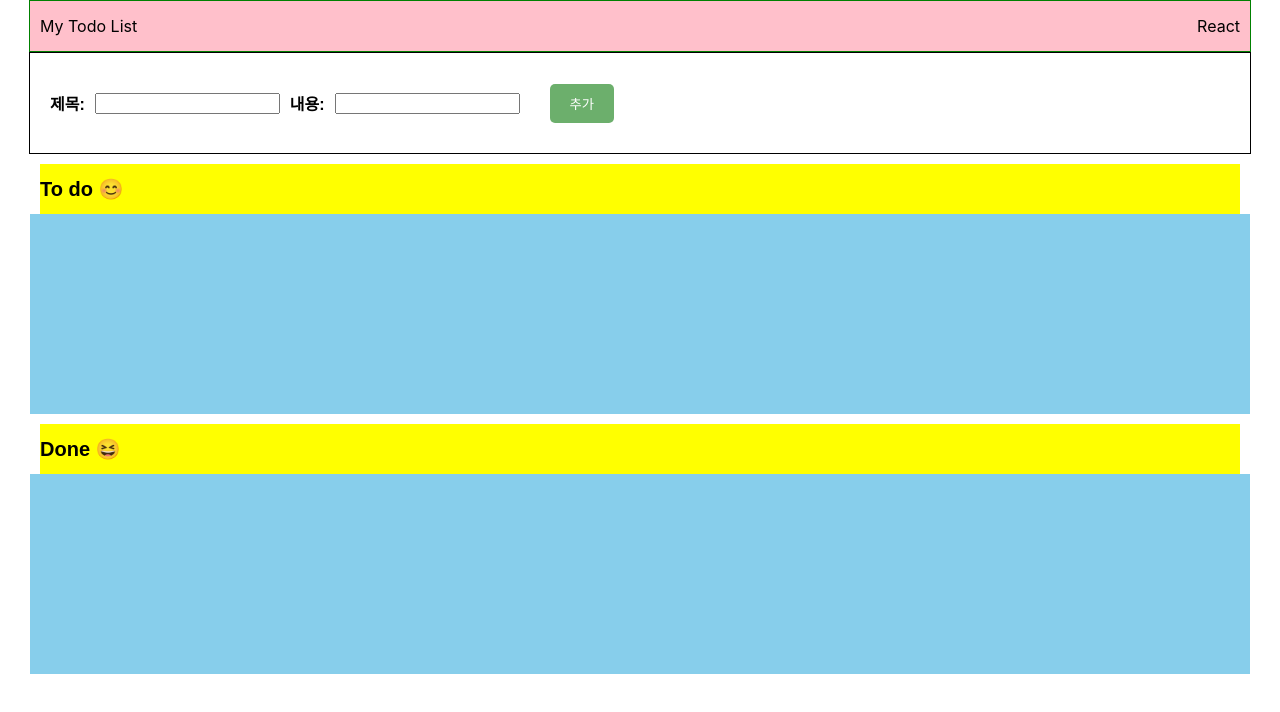
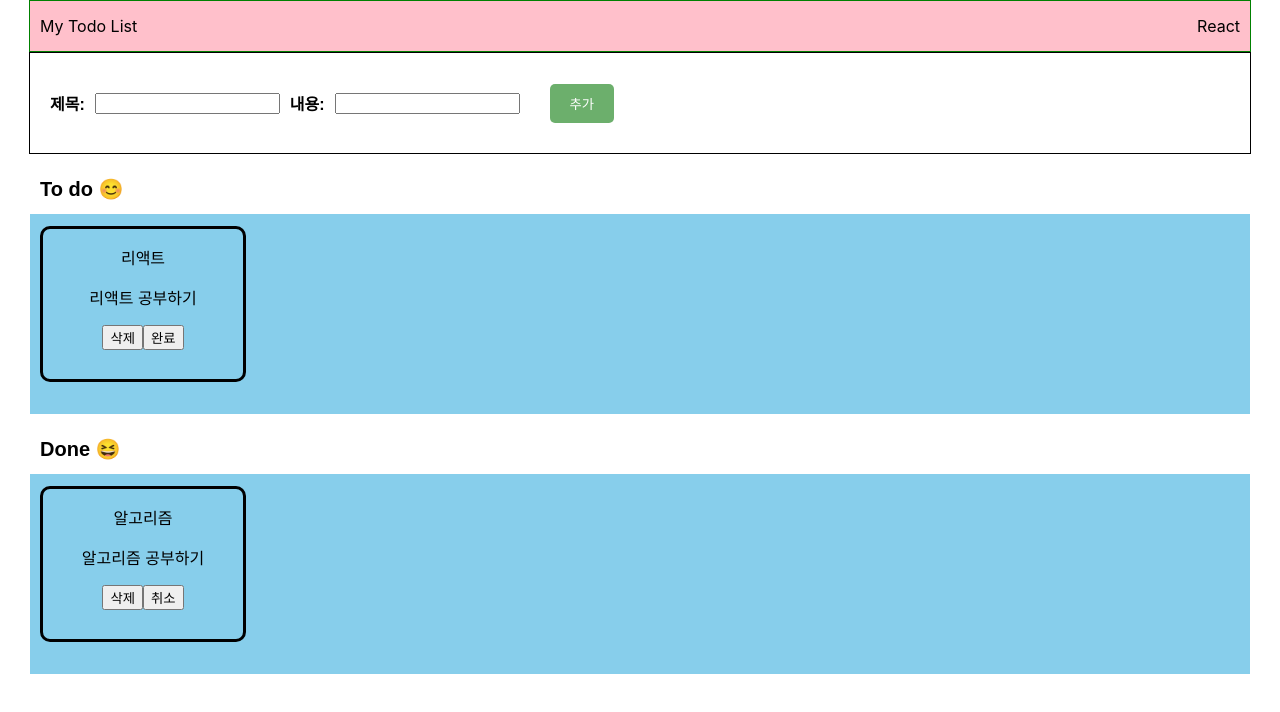
Before and after one commit to juninkorea95/Week2_TodoList, a React (Create React App) app: page / in a window 1280 px wide. Shown: the top 712 px of the page. Built offline with nearby package versions, Linux system fonts and the light colour scheme.

Commit message:
기능구현 모두 성공!!!! (isDone을 활용했으며, 스타일드 컴포넌트를 사용함)

```diff
--- a/src/App.js
+++ b/src/App.js
@@ -1,7 +1,57 @@
 import React from 'react'
+import { useState } from 'react'
 
 function App() {
 
+  // title 과 content 는 제목/내용 빈칸에 들어가는 글자의 상태를 그려주기 위해 만든 state
+  const [title, setTitle] = useState('')
+  const [content, setContent] = useState('')
+
+  const [todos, setTodos] = useState([
+    {id : 1, title: '리액트', content: '리액트 공부하기', isDone : 0},
+    {id : 2, title: '알고리즘', content: '알고리즘 공부하기', isDone : 1}
+  ])
+
+  console.log(todos)
+
+  // 이 상태로 title, content를 console로 찍어보면 '실시간'으로 내가 입력한 값이 콘솔에 찍히는 것을 확인할 수 있다.
+  // 이 말의 의미는, 이 값을 다른 함수 장치를 통해 다른 어딘가로 보내는 것도 가능하다는 뜻.
+  const titleChange = (e) => {setTitle(e.target.value)}
+  const contentChange = (e) => {setContent(e.target.value)}
+
+  const submitButtonHandler = () => {
+    // 두 인풋박스에 모두 입력값이 있다면
+    // 아래와 같은 newTodo라는 요소(객체의 형태)를 만들어 todos라는 배열의 다음요소로 넣어준다(넣어주는 동작은 setTodos가 한다).
+    if (title && content) {
+      const newTodo = {
+        id: Date.now(),
+        title: title,
+        content: content,
+        isDone: 0,
+      }
+      setTodos([...todos,newTodo])
+      // 값을 입력한 이후에는 input 비워주기
+      setTitle('')
+      setContent('')
+    } else {
+      alert ('제목과 내용을 추가해주세요!')
+    }
+  }
+
+  const deleteButtonHandler = (id) => {
+      const updatedTodos = todos.filter(todo => {return todo.id !== id})
+      setTodos(updatedTodos)
+  }
+
+  const moveToDoneHandler = (id) => {
+    const moveToDone = todos.map((todo) => (todo.id === id ) ? {...todo, isDone: 1} : todo)
+    setTodos(moveToDone)
+  }
+
+  const returnToTodoHandler = (id) => {
+    const returnToTodo = todos.map((todo) => (todo.id === id) ? {...todo, isDone: 0} : todo )
+    setTodos(returnToTodo)
+  }
 
   return (
     <div>
@@ -51,8 +101,12 @@ function App() {
         fontWeight: 'bold'
         }}> 제목:</label>
 
-        {/* 제목 빈칸 */}
-        <input className='input-button' type = "text"/>
+        {/* 제목 빈칸 --> 이곳에서 쓰여지는 값을 추출해서 아래 구역에 옮겨줘야한다. */}
+        <input className='input-button'
+        type = "text"
+        value = {title}
+        onChange = {titleChange}  // titleChange라는 함수가 무엇인지는 js영역에서 설명이 되어야한다.
+        />
 
         {/* 내용 텍스트와 빈칸 생성 */}
         <label className='input-label' style={{
@@ -62,8 +116,12 @@ function App() {
         fontWeight: 'bold'
         }}>내용:</label>
 
-        {/* 내용 빈칸 */}
-        <input className='input-button' type = "text"/>
+        {/* 내용 빈칸 --> 이곳에서 쓰여지는 값을 추출해서 아래 구역에 옮겨줘야한다. */}
+        <input className='input-button'
+        type = "text"
+        value = {content}
+        onChange = {contentChange}  // titleChange라는 함수가 무엇인지는 js영역에서 설명이 되어야한다.
+        />
 
         {/* 제출 버튼 생성 */}
         <button className="submit-button" style = {{
@@ -75,7 +133,7 @@ function App() {
           cursor: 'pointer',
           textAlign: 'right',
           marginLeft: '30px',
-        }}>추가</button>
+        }} onClick = {submitButtonHandler}>추가</button>
       </div>
 
       {/* 여기서부터 추가를 누르면 추가되는 box가 모이는 todo area */}
@@ -91,7 +149,7 @@ function App() {
           display: 'flex',
           alignItems: 'center',
           margin: '0 auto',
-          backgroundColor: 'yellow'
+          // backgroundColor: 'yellow'
       }}> To do 😊 </div>
 
       {/* 이곳에 todo-area 에 대한 것을 정의한다.  */}
@@ -109,6 +167,32 @@ function App() {
         marginBottom: '10px',
       }}>
 
+      {/* 이곳이 todobox를 정의하는 곳 */}
+      {/* 내가 했던 실수 : mapping을 한 뒤 그 안에 todobox를 꾸몄어야 했는데 거꾸로해버렸다.. */}
+      {/* 논리의 흐름 : 입력한 정보를 mapping하여 나열한 뒤에 박스 안에 배치하는 스타일링을 하는 것이다.
+      박스들이 만들어진 다음에 정보가 들어가는 게 아님!! */}
+      {todos.filter(todo => todo.isDone === 0)
+      .map(todo => (
+        <div className="todo-box" style = {{
+          width: '200px',
+          minHeight: '150px',
+          border: '3px solid black',
+          borderRadius: '10px',
+          display: 'block',
+          alignItems: 'center',
+          justifyContent: 'center',
+          textAlign: 'center',
+          marginRight: '20px',
+          marginBottom:'20px',
+        }}>
+        <p>{todo.title}</p>
+        <p>{todo.content}</p>
+        <button onClick={() => deleteButtonHandler(todo.id)}>삭제</button>
+        <button onClick={()=> moveToDoneHandler(todo.id)}>완료</button>
+        </div>
+        ))}
+
+      {/* todo-area 가 닫히는 태그 */}
       </div>
 
       {/* 여기는 완료를 눌러 아래로 이동한 box가 모이는 done area  */}
@@ -123,7 +207,7 @@ function App() {
           display: 'flex',
           alignItems: 'center',
           margin: '0 auto',
-          backgroundColor: 'yellow'
+          // backgroundColor: 'yellow'
       }}> Done 😆 </div>
 
       <div className='done-area' style = {{
@@ -139,8 +223,30 @@ function App() {
         margin: '0 auto',
       }}>
 
+      {todos.filter(todo => todo.isDone === 1)
+      .map(todo => (
+        <div className="todo-box" style = {{
+          width: '200px',
+          minHeight: '150px',
+          border: '3px solid black',
+          borderRadius: '10px',
+          display: 'block',
+          alignItems: 'center',
+          justifyContent: 'center',
+          textAlign: 'center',
+          marginRight: '20px',
+          marginBottom:'20px',
+        }}>
+        <p>{todo.title}</p>
+        <p>{todo.content}</p>
+        <button onClick={() => deleteButtonHandler(todo.id)}>삭제</button>
+        <button onClick={() => returnToTodoHandler(todo.id)}>취소</button>
+        </div>
+        ))}
+
+       {/* done-area 태그가 여기서 닫힙니다.  */}
       </div>
-
+      {/* jsx 영역이 여기서 닫힙니다. */}
       </div>
   )
 }
```
